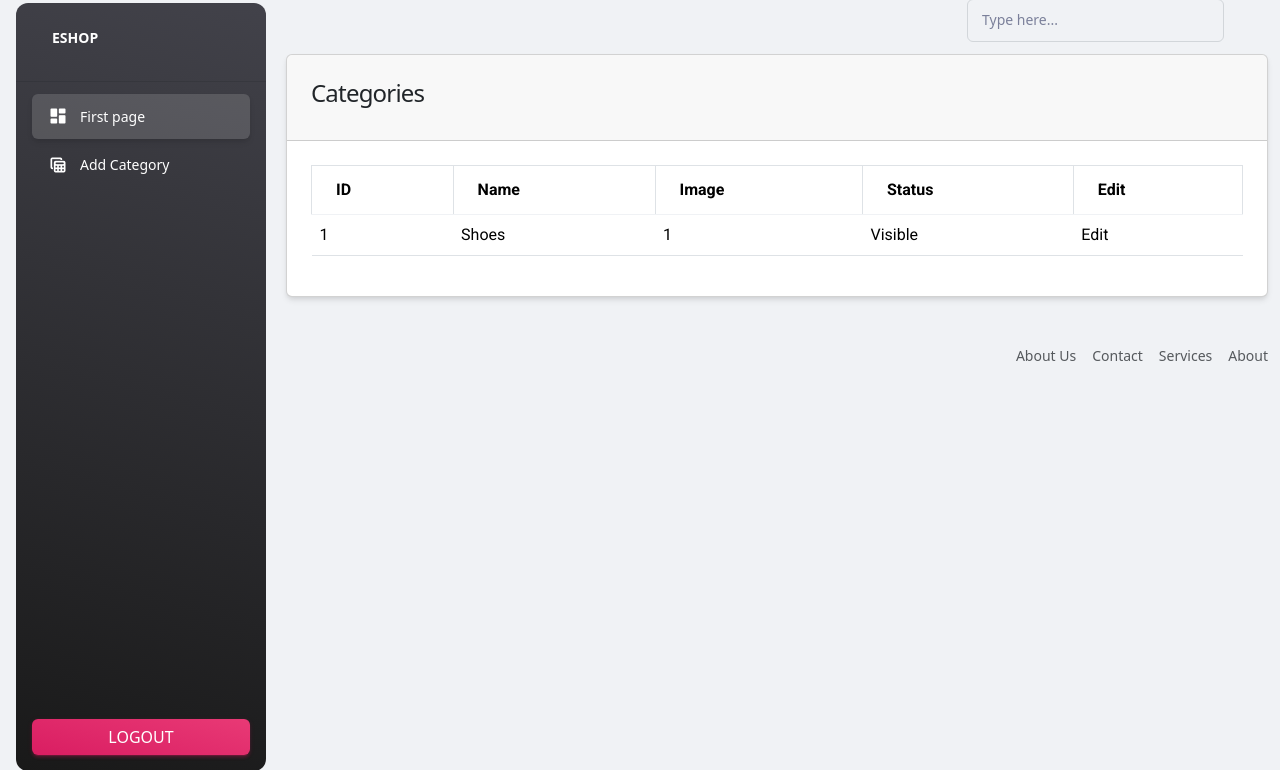
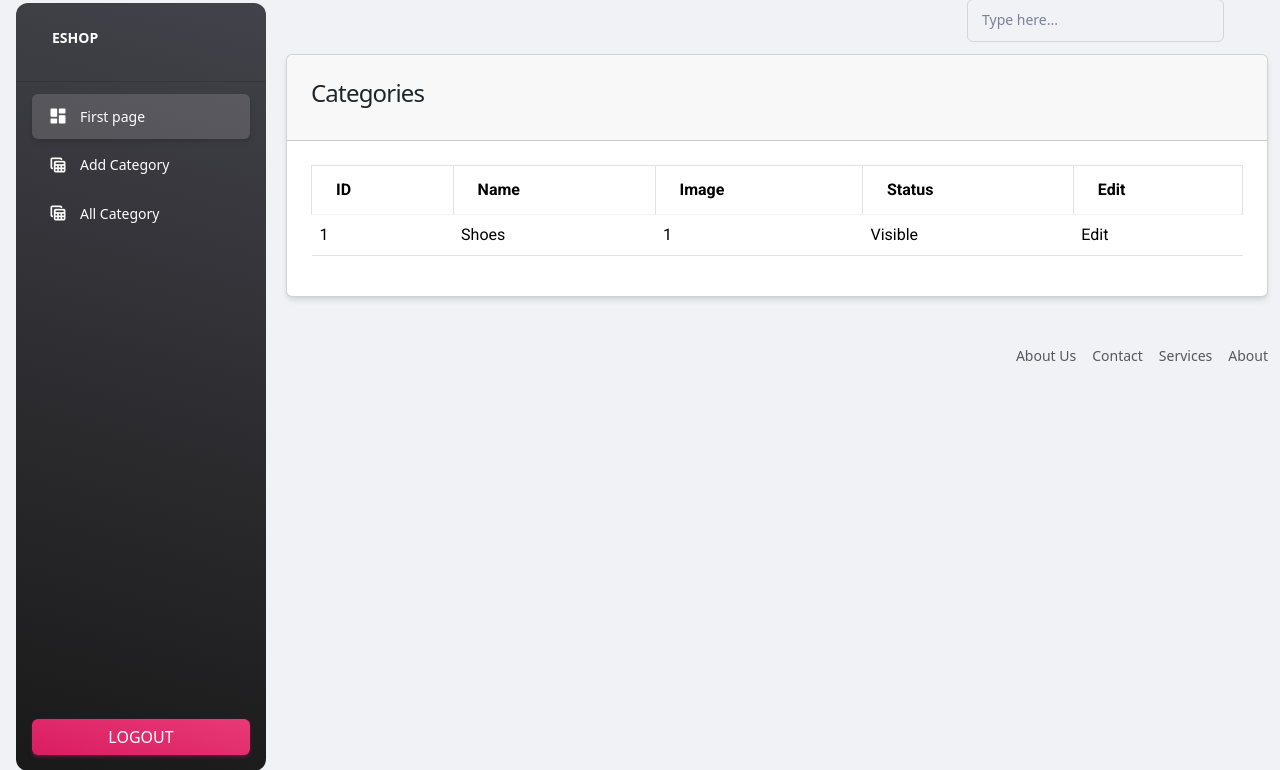
Before and after one commit to the-pandey-ji/eshop, a PHP site: page /admin/category.php in a window 1280 px wide. Shown: the part 13-783 px from the top of the page. Run offline with PHP 8.4, Linux system fonts and the light colour scheme; the visitor is signed in with stand-in values (Sample User, id 1); some libraries are stand-ins or nearby versions.

Commit message:
all categories added

```diff
--- a/admin/includes/sidebar.php
+++ b/admin/includes/sidebar.php
@@ -25,6 +25,15 @@
             <span class="nav-link-text ms-1">Add Category</span>
           </a>
         </li>
+        <li class="nav-item">
+          <a class="nav-link text-white " href="category.php">
+            <div class="text-white text-center me-2 d-flex align-items-center justify-content-center">
+              <i class="material-icons opacity-10">table_view</i>
+            </div>
+            <span class="nav-link-text ms-1">All Category</span>
+          </a>
+        </li>
+
       </ul>
     </div>
     <div class="sidenav-footer position-absolute w-100 bottom-0 ">
```
